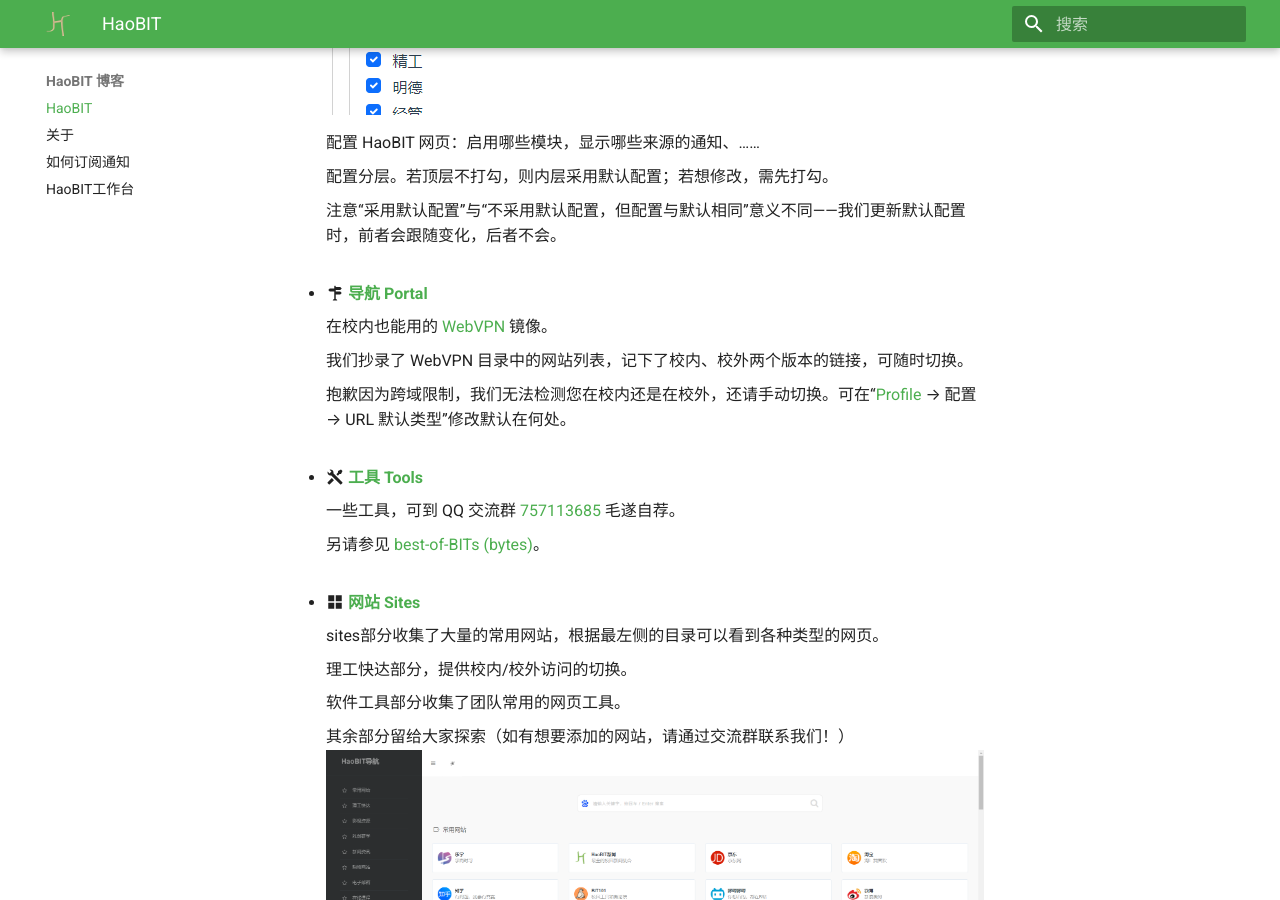
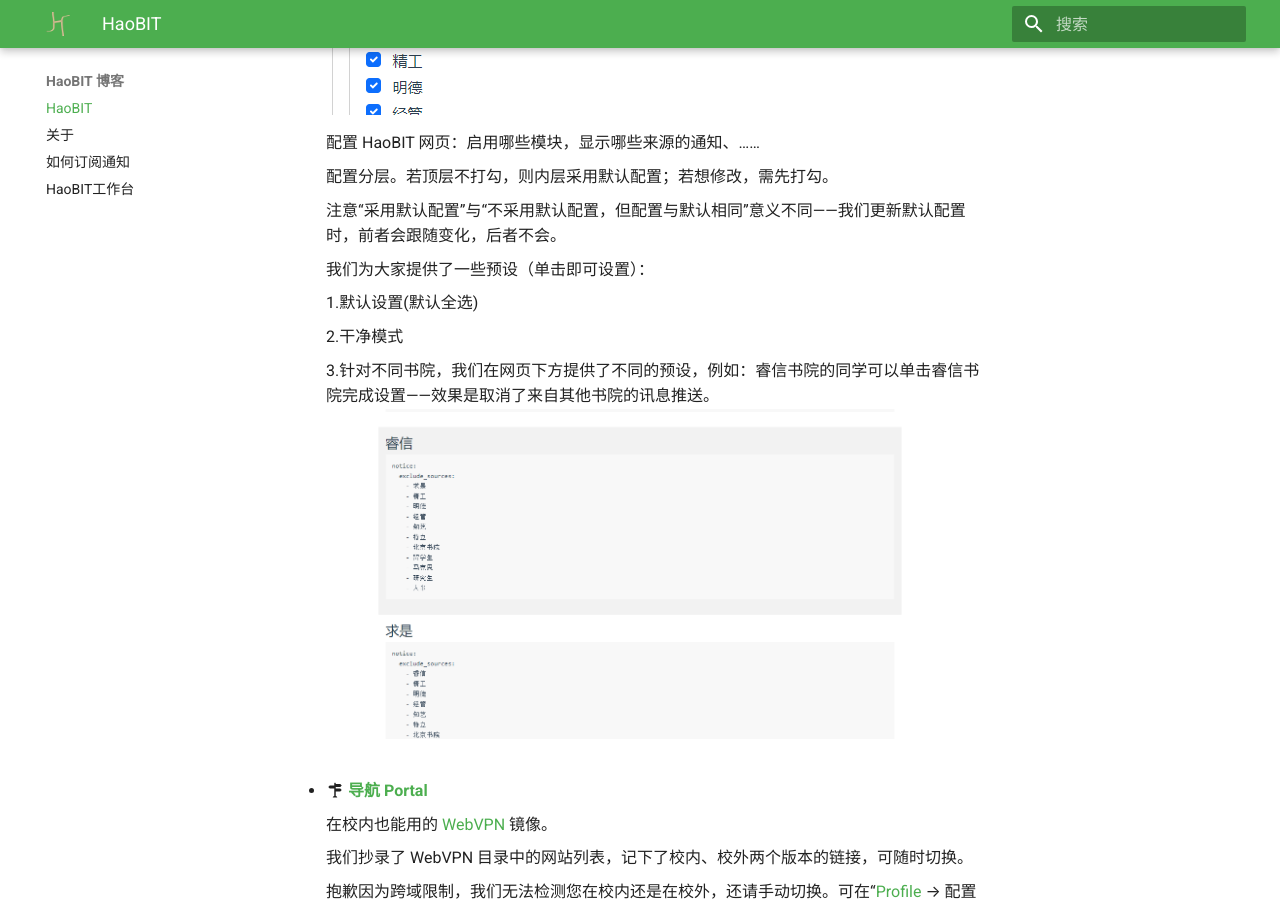
Before and after one commit to Capchdo/blog, an MkDocs documentation site: the page built from docs/index.md, in a window 1280 px wide and 900 px high, scrolled down 3902 px. Built offline with MkDocs 1.6.1 and Material for MkDocs 9.7.7, drawn with Linux system fonts in a browser that asks for light colours; comment, search, counter and statistics services are not loaded.

```diff
--- a/docs/index.md
+++ b/docs/index.md
@@ -39,12 +39,23 @@
   单击红圈2中的Expand/Collapse即可打开/关闭设置
 ![Expand/Collapse](https://blog.haobit.top/img/单击Expand.png)
 
-
   配置 HaoBIT 网页：启用哪些模块，显示哪些来源的通知、……
 
   配置分层。若顶层不打勾，则内层采用默认配置；若想修改，需先打勾。
 
   注意“采用默认配置”与“不采用默认配置，但配置与默认相同”意义不同——我们更新默认配置时，前者会跟随变化，后者不会。
+
+  我们为大家提供了一些预设（单击即可设置）：
+
+  1.默认设置(默认全选)
+
+  2.干净模式
+
+  3.针对不同书院，我们在网页下方提供了不同的预设，例如：睿信书院的同学可以单击睿信书院完成设置——效果是取消了来自其他书院的讯息推送。
+![书院预设说明](https://blog.haobit.top/img/书院预设说明.png)
+
+
+
 
 - :material-routes: **[导航 Portal][portal]**
 
```
Also changed, not shown: docs/img/书院预设说明.png (added).
